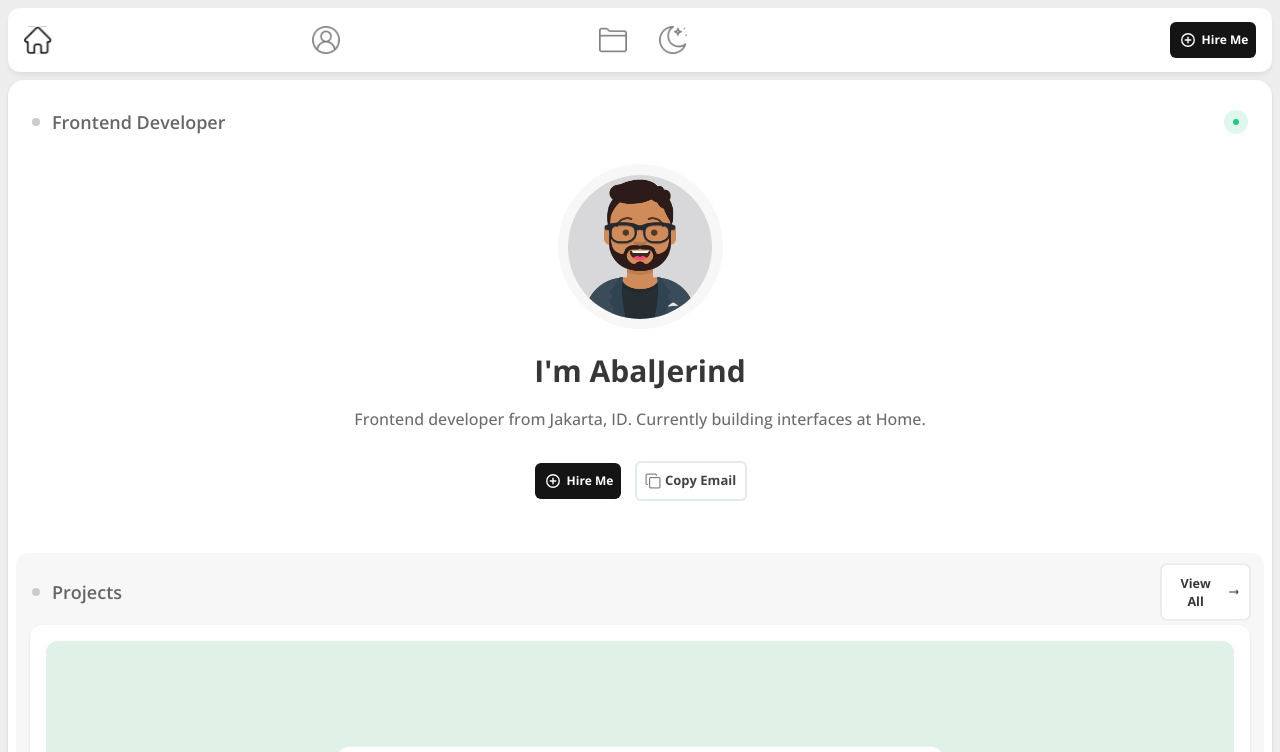
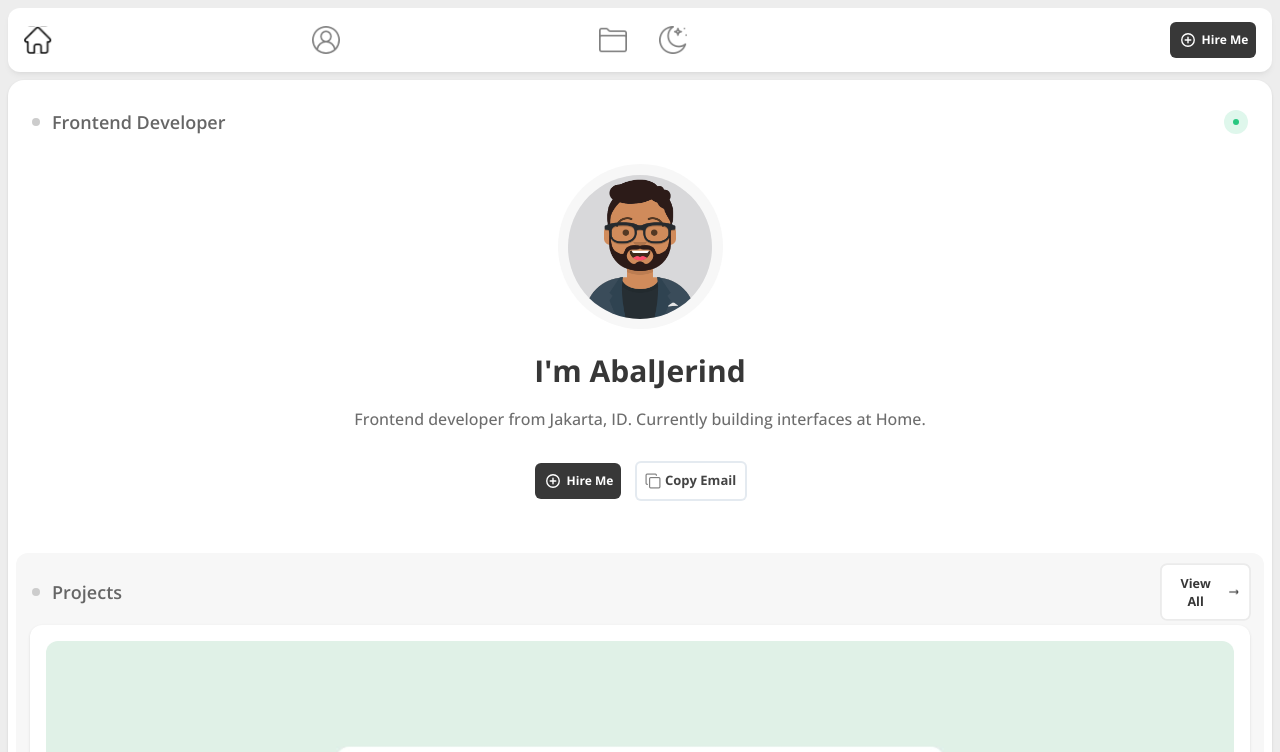
Before and after one commit to Abaljerind/portofolio-jerind, a React (Vite) app: page / in a window 1280 px wide. Shown: the top 752 px of the page. Built offline with nearby package versions, Linux system fonts and the light colour scheme.

Commit message:
Add dark variant for tag div and button
Add dark variant for background color

```diff
--- a/src/components/HireMe.jsx
+++ b/src/components/HireMe.jsx
@@ -2,9 +2,9 @@ import { Link } from "react-router-dom";
 
 export default function HireMe() {
   return (
-    <div className="flex h-[47px] w-[98px] items-center justify-center rounded-lg transition duration-500 hover:bg-[#EBEBEB]">
+    <div className="flex h-[47px] w-[98px] items-center justify-center rounded-lg transition duration-500 hover:bg-[#EBEBEB] dark:hover:bg-[#1C1C1C]">
       <Link to="/contact">
-        <button className="flex cursor-pointer items-center rounded-md bg-[#141414] p-2 text-xs font-bold text-white">
+        <button className="flex cursor-pointer items-center rounded-md bg-[#141414] p-2 text-xs font-bold text-white dark:bg-[#383838]">
           <img src="../images/Add.svg" alt="Add Icon" className="size-5" />
           <span className="pl-1">Hire Me</span>
         </button>
```
